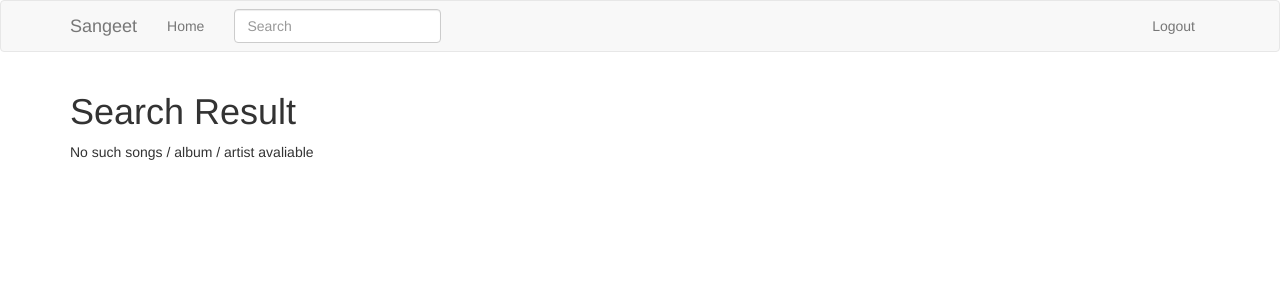
After one commit to snehmehta/sangeet, a Flask app: template app/templates/search.html in a window 1280 px wide. The commit adds this page. Shown: the top 300 px of the page. Run offline with Flask 2, Linux system fonts and the light colour scheme; the template is opened without the code that fills it, so the values that code supplies are empty; the visitor is signed in with stand-in values (Sample User, id 1); some libraries are stand-ins or nearby versions.

Commit message:
adding search g form

```diff
--- a/app/forms.py
+++ b/app/forms.py
@@ -3,6 +3,8 @@ from wtforms import StringField, PasswordField, BooleanField, SubmitField, FileF
 
 from wtforms.validators import DataRequired, ValidationError, Email, EqualTo
 from app.models import User, Song
+from flask import request
+
 
 class LoginForm(FlaskForm):
 
@@ -54,3 +56,14 @@ class SongForm(FlaskForm):
         if song is not None:
 
             raise ValidationError('Song already present')
+
+class SearchForm(FlaskForm):
+
+    q = StringField('Search', validators=[DataRequired()])
+
+    def __init__(self, *args, **kwargs):
+        if 'formdata' not in kwargs:
+            kwargs['formdata'] = request.args
+        if 'csrf_enabled' not in kwargs:
+            kwargs['csrf_enabled'] = False
+        super(SearchForm, self).__init__(*args, **kwargs)
--- a/app/routes.py
+++ b/app/routes.py
@@ -1,7 +1,7 @@
-from flask import render_template, flash, redirect, url_for, request, send_file
+from flask import render_template, flash, redirect, url_for, request, send_file, Response, g
 from app import app
 from app import db
-from app.forms import LoginForm, RegistrationForm, SongForm, EditSongMeta
+from app.forms import LoginForm, RegistrationForm, SongForm, EditSongMeta, SearchForm
 from app.models import User, Song
 from flask_login import current_user, login_user, logout_user, login_required
 from werkzeug.urls import url_parse
@@ -9,21 +9,13 @@ from werkzeug.utils import secure_filename
 import os
 import audio_metadata
 from app import helpers
+from sqlalchemy import or_
 
 ALLOWED_EXTENSIONS = {'mp3'}
 
 def allowed_file(filename):
     return '.' in filename and \
            filename.rsplit('.', 1)[1].lower() in ALLOWED_EXTENSIONS
-
-def gen(song):
-
-   with open(song, "rb") as f:
-      print(song) # DEBUG
-      data = f.read(1024)
-      while data:
-         yield data
-         data = f.read(1024)
 
 
 @app.route('/',methods=['GET', 'POST'])
@@ -106,6 +98,17 @@ def register():
 
    return render_template('register.html', title='Register', form=form)
 
+# FOR BIG BIG AUDIO FILES
+@app.route("/wav")
+def streamwav():
+    def generate():
+        with open("app//static//music//znitqa.mp3", "rb") as fwav:
+            data = fwav.read(1024)
+            while data:
+                yield data
+                data = fwav.read(1024)
+    return Response(generate(), mimetype="audio/x-wav")
+
 
 @app.route('/play/<file_url>')
 def play(file_url):
@@ -160,3 +163,25 @@ def edit(file_url):
       form.album.data = song.album
 
    return render_template('edit.html', form=form, title='Edit Song')
+
+@app.before_request
+def before_request():
+   if current_user.is_authenticated:
+
+      g.search_form = SearchForm()
+
+
+@app.route('/search', methods=['GET', 'POST'])
+def search():
+
+   if not g.search_form.validate():
+        return redirect(url_for('index'))
+
+
+   songs = current_user.songs.filter(or_(
+      Song.title.like('%' + g.search_form.q.data +'%'),
+      Song.album.like('%' + g.search_form.q.data +'%'),
+      Song.artist.like('%' + g.search_form.q.data +'%')
+   )).all()
+
+   return render_template('search.html', title='Search', songs=songs)
--- a/app/templates/base.html
+++ b/app/templates/base.html
@@ -22,6 +22,14 @@
                 <li><a href="{{ url_for('index') }}">Home</a></li>
 
             </ul>
+            {% if g.search_form %}
+            <form class="navbar-form navbar-left" method="get" action="{{ url_for('search') }}">
+                <div class="form-group">
+                    {{ g.search_form.q(size=20, class='form-control',
+                        placeholder=g.search_form.q.label.text) }}
+                </div>
+            </form>
+            {% endif %}
 
             <ul class="nav navbar-nav navbar-right">
                 {% if current_user.is_anonymous %}
--- /dev/null
+++ b/app/templates/search.html
@@ -0,0 +1,29 @@
+{% extends 'base.html' %}
+
+{% block app_content %}
+
+<h1>Search Result</h1>
+
+{% if songs %}
+{% for song in songs %}
+
+<div>
+    <p>
+        Title: {{ song.title}}
+        {% if song.artist %}
+        - {{ song.artist }}
+        {% endif %}
+        <a href="{{ url_for('play', file_url=song.url) }}">Play</a>
+    </p>
+
+</div>
+
+{% endfor %}
+
+{% else %}
+<p>No such songs / album / artist avaliable</p>
+{% endif %}
+
+
+
+{% endblock %}
```
